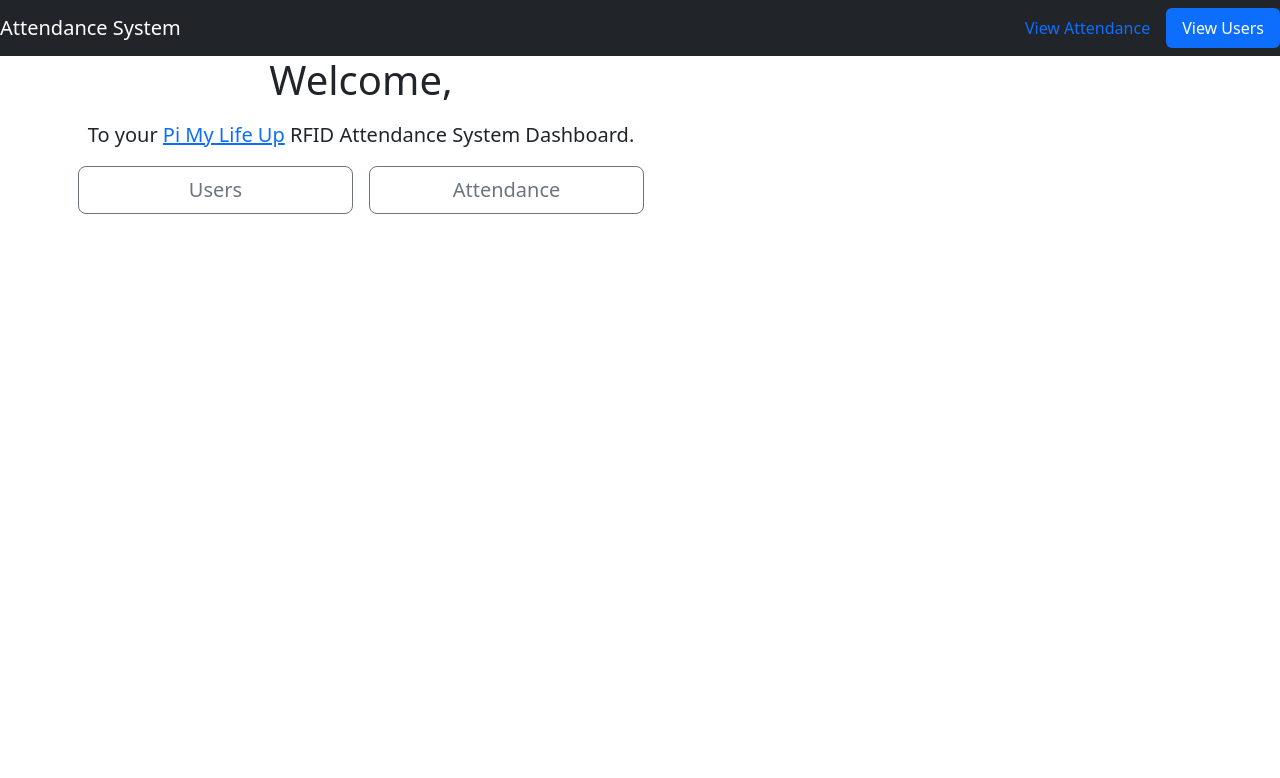
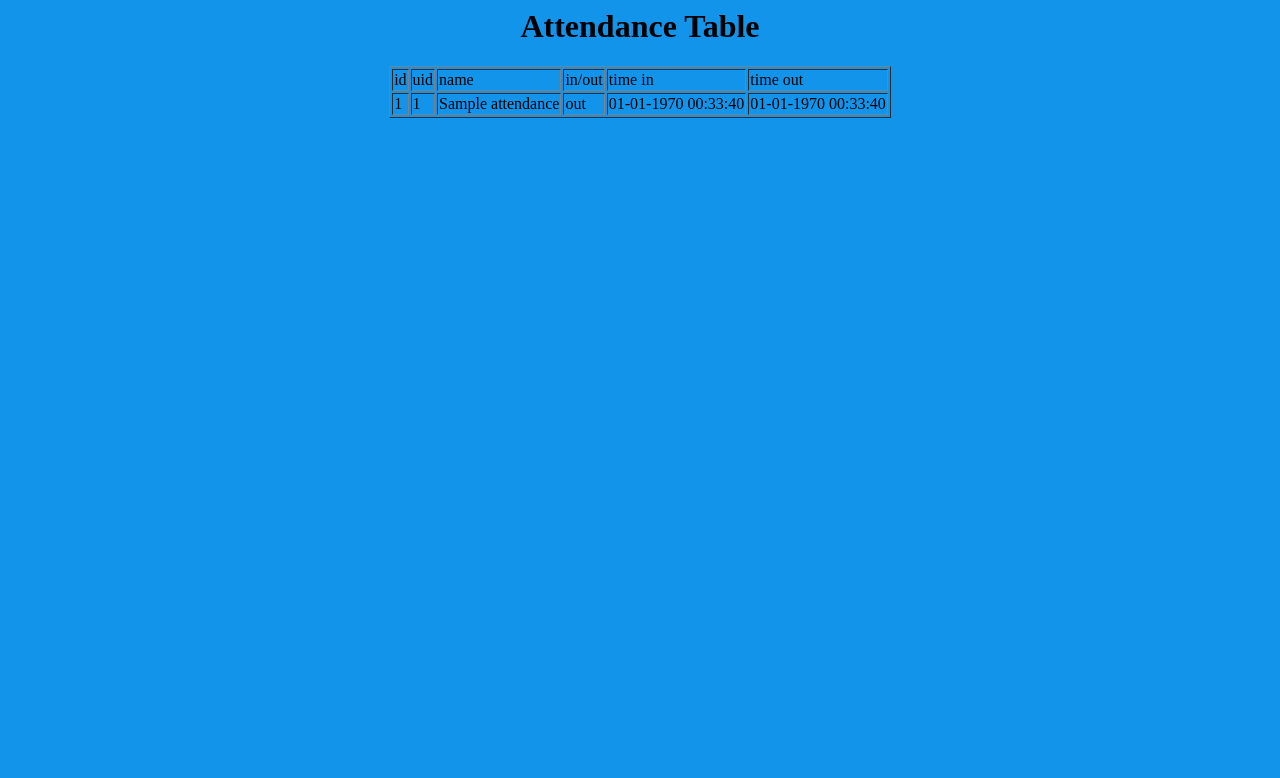
Before and after one commit to Stumpie19/Computer_Networks_RFID, a PHP site: page / in a window 1280 px wide. Shown: the top 778 px of the page. Run offline with PHP 8.4, Linux system fonts and the light colour scheme; tables that the repository leaves empty or names only in its code hold one stand-in row (values such as "Sample post"); some libraries are stand-ins or nearby versions.

Commit message:
4/23/23 Web

```diff
--- a/index.php
+++ b/index.php
@@ -1,42 +1,66 @@
+<!DOCTYPE HTML PUBLIC "-//W3C//DTD HTML 4.01 Transitional//EN">
+<html>
+<style>
+body
+{
+  font-family: 'Times New Roman', Times, serif, white;
+  background-color: #1394eb;
+  text-align: "center";
+}
+</style>
+<body>
 <?php
-require 'common.php';
+
+$hostname = "localhost";
+$username = "CNuser";
+$password = "CNpassword";
+$db = "CNattendance";
+
+$dbconnect=mysqli_connect($hostname,$username,$password,$db);
+
+if ($dbconnect->connect_error) {
+  die("Database connection failed: " . $dbconnect->connect_error);
+}
+
 ?>
-<!DOCTYPE html>
-<html lang="en">
-    <head>
-        <title>Attendance System</title>
-        <meta charset="utf-8">
-        <meta name="viewport" content="width=device-width, initial-scale=1">
-        <link rel="stylesheet" href="css/bootstrap.min.css">
-        <script src="js/bootstrap.min.js"></script>
-    </head>
-    <body>
+<h1 align="center">Attendance Table<h1>
+<table border="1" align="center">
+<tr>
+  <td>id</td>
+  <td>uid</td>
+  <td>name</td>
+  <td>in/out</td>
+  <td>time in</td>
+  <td>time out</td>
+</tr>
 
-    <nav class="navbar navbar-dark bg-dark">
-        <a class="navbar-brand" href="#">Attendance System</a>
-        <ul class="nav nav-pills">
-            <li class="nav-item">
-                <a href="attendance.php" class="nav-link">View Attendance</a>
-            </li>
-            <li class="nav-item">
-                <a href="users.php" class="nav-link active">View Users</a>
-            </li>
-        </ul>
-    </nav>
-    <div class="container">
-        <div class="col-md-6 order-md-1 text-center text-md-left pr-md-5">
-            <h1 class="mb-3">Welcome,</h1>
-            <p class="lead">
-                To your <a href="https://pimylifeup.com">Pi My Life Up</a> RFID Attendance System Dashboard.
-            </p>
-            <div class="row mx-n2">
-                <div class="col-md px-2">
-                    <a href="users.php" class="btn btn-lg btn-outline-secondary w-100 mb-3">Users</a>
-                </div>
-                <div class="col-md px-2">
-                    <a href="attendance.php" class="btn btn-lg btn-outline-secondary w-100 mb-3" >Attendance</a>
-                </div>
-            </div>
-        </div>
-    </div>
+<?php
+
+//date_default_timezone_set('America/New_York');
+$query = mysqli_query($dbconnect, "SELECT * FROM attendance")
+   or die (mysqli_error($dbconnect));
+
+while ($row = mysqli_fetch_array($query)) {
+  echo
+   "<tr>
+    <td>{$row['id']}</td>
+    <td>{$row['uid']}</td>
+    <td>{$row['name']}</td>";
+
+    if ($row['enter'] == '1')
+      echo " <td>in</td>";
+    else
+      echo " <td>out</td>";
+    echo "<td>";
+    echo date('m-d-Y H:i:s', $row['timestamp_in']);
+    echo "</td><td>";
+    echo date('m-d-Y H:i:s', $row['timestamp_out']);
+    echo "</td></tr>\n";
+
+
+}
+
+?>
+</table>
+</body>
 </html>
```
Also changed, not shown: users.php (deleted, +0 -60 lines), 2 other files.
